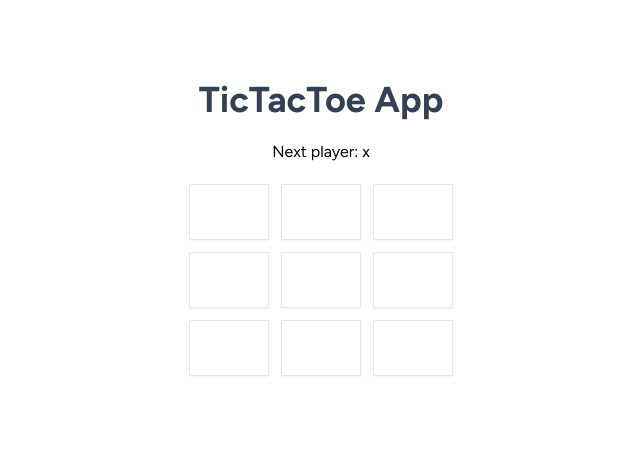
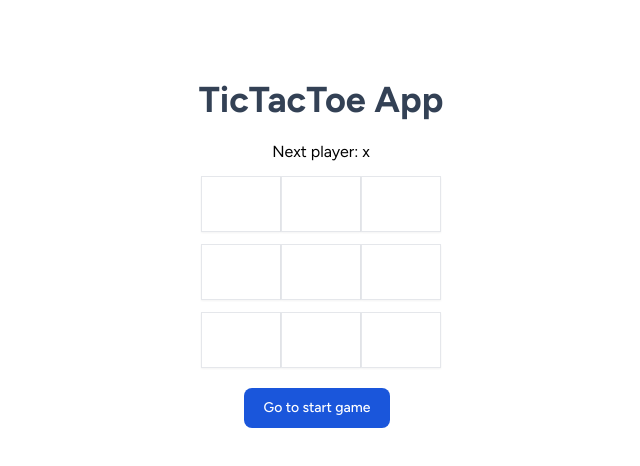
Before and after one commit to abelyoshuara/tictactoe-app, a React (Vite) app: page / in a window 1280 px wide. Shown: the top 466 px of the page, without its empty margins (319-959 px from the left). Built offline with nearby package versions, Linux system fonts and the light colour scheme.

Commit message:
add history feature

```diff
--- a/src/App.tsx
+++ b/src/App.tsx
@@ -1,30 +1,23 @@
 import { useState } from "react";
 import Board from "./components/Board";
-import Square from "./components/Square";
-import calculateWinner from "./utils/calculateWinner";
+import History from "./components/History";
 
 function App() {
-  const [xIsNext, setXIsNext] = useState<boolean>(true);
-  const [squares, setSquares] = useState<string[]>(Array(9).fill(null));
+  const [history, setHistory] = useState<(string[] | null[])[]>([
+    Array(9).fill(null),
+  ]);
+  const [currentMove, setCurrentMove] = useState(0);
+  const xIsNext: boolean = currentMove % 2 === 0;
+  const currentSquares = history[currentMove];
 
-  function handleClick(i: number) {
-    if (squares[i] || calculateWinner(squares)) return;
-    const nextSquares = squares.slice();
-    if (xIsNext) {
-      nextSquares[i] = "x";
-    } else {
-      nextSquares[i] = "0";
-    }
-    setSquares(nextSquares);
-    setXIsNext(!xIsNext);
+  function handlePlay(nextSquares: string[] | null[]) {
+    const nextHistory = [...history.slice(0, currentMove + 1), nextSquares];
+    setHistory(nextHistory);
+    setCurrentMove(nextHistory.length - 1);
   }
 
-  const winner: string | null = calculateWinner(squares);
-  let status: string;
-  if (winner) {
-    status = `Winner: ${winner}`;
-  } else {
-    status = `Next player: ${xIsNext ? "x" : "o"}`;
+  function handleJumpTo(nextMove: number) {
+    setCurrentMove(nextMove);
   }
 
   return (
@@ -34,20 +27,15 @@ function App() {
           TicTacToe App
         </h1>
 
-        <p className="text-center my-5">{status}</p>
-
-        <div className="border-collapse flex flex-col gap-y-3">
-          {[...Array(3)].map((_row, i) => (
-            <Board key={i}>
-              {[...Array(3)].map((_col, j) => (
-                <Square
-                  key={j}
-                  value={squares[i * 3 + j]}
-                  onSquareClick={() => handleClick(i * 3 + j)}
-                />
-              ))}
-            </Board>
-          ))}
+        <div className="mt-5">
+          <div className="flex flex-col items-center gap-3">
+            <Board
+              xIsNext={xIsNext}
+              squares={currentSquares}
+              onPlay={handlePlay}
+            />
+          </div>
+          <History moves={history} onJumpTo={handleJumpTo} />
         </div>
       </div>
     </>
--- a/src/components/Board.tsx
+++ b/src/components/Board.tsx
@@ -1,13 +1,50 @@
-import { ReactNode } from "react";
+import calculateWinner from "../utils/calculateWinner";
+import Square from "./Square";
 
 interface BoardProps {
-  children: ReactNode;
+  xIsNext: boolean;
+  squares: string[] | null[];
+  onPlay: (nextSquares: string[] | null[]) => void;
 }
 
-export default function Board({ children }: BoardProps) {
+export default function Board({ xIsNext, squares, onPlay }: BoardProps) {
+  function handleClick(i: number) {
+    if (squares[i] || calculateWinner(squares)) return;
+    const nextSquares = squares.slice();
+    if (xIsNext) {
+      nextSquares[i] = "x";
+    } else {
+      nextSquares[i] = "0";
+    }
+    onPlay(nextSquares);
+  }
+
+  const winner: string | null = calculateWinner(squares);
+  let status: string;
+  if (winner) {
+    status = `Winner: ${winner}`;
+  } else {
+    status = `Next player: ${xIsNext ? "x" : "o"}`;
+  }
+
   return (
     <>
-      <div className="flex justify-center gap-3">{children}</div>
+      <div>
+        <p className="text-center">{status}</p>
+      </div>
+      <div className="border-collapse flex flex-col gap-y-3">
+        {[...Array(3)].map((_row, i) => (
+          <div key={i}>
+            {[...Array(3)].map((_col, j) => (
+              <Square
+                key={j}
+                value={squares[i * 3 + j]}
+                onSquareClick={() => handleClick(i * 3 + j)}
+              />
+            ))}
+          </div>
+        ))}
+      </div>
     </>
   );
 }
--- /dev/null
+++ b/src/components/History.tsx
@@ -0,0 +1,32 @@
+interface HistoryProps {
+  moves: (string[] | null[])[];
+  onJumpTo: (move: number) => void;
+}
+
+export default function History({ moves, onJumpTo }: HistoryProps) {
+  return (
+    <ol className="mt-5 mx-auto text-center">
+      {moves.map((_squares, move) => {
+        let description;
+
+        if (move > 0) {
+          description = "Go to move #" + move;
+        } else {
+          description = "Go to start game";
+        }
+
+        return (
+          <li key={move}>
+            <button
+              type="button"
+              className="text-white bg-blue-700 hover:bg-blue-800 focus:ring-4 focus:ring-blue-300 font-medium rounded-lg text-sm px-5 py-2.5 me-2 mb-2 dark:bg-blue-600 dark:hover:bg-blue-700 focus:outline-none dark:focus:ring-blue-800"
+              onClick={() => onJumpTo(move)}
+            >
+              {description}
+            </button>
+          </li>
+        );
+      })}
+    </ol>
+  );
+}
--- a/src/utils/calculateWinner.tsx
+++ b/src/utils/calculateWinner.tsx
@@ -1,4 +1,6 @@
-export default function calculateWinner(squares: string[]): null | string {
+export default function calculateWinner(
+  squares: string[] | null[],
+): null | string {
   const lines = [
     [0, 1, 2],
     [3, 4, 5],
```
